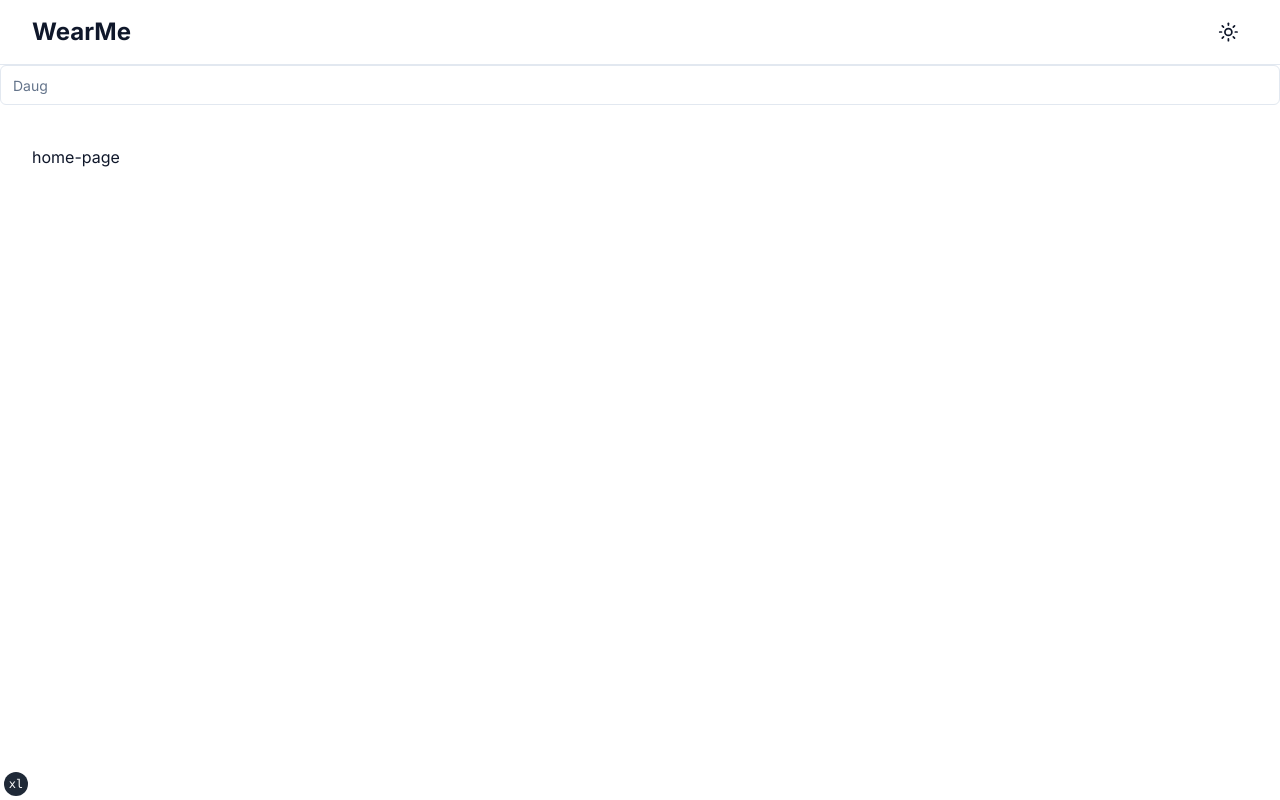
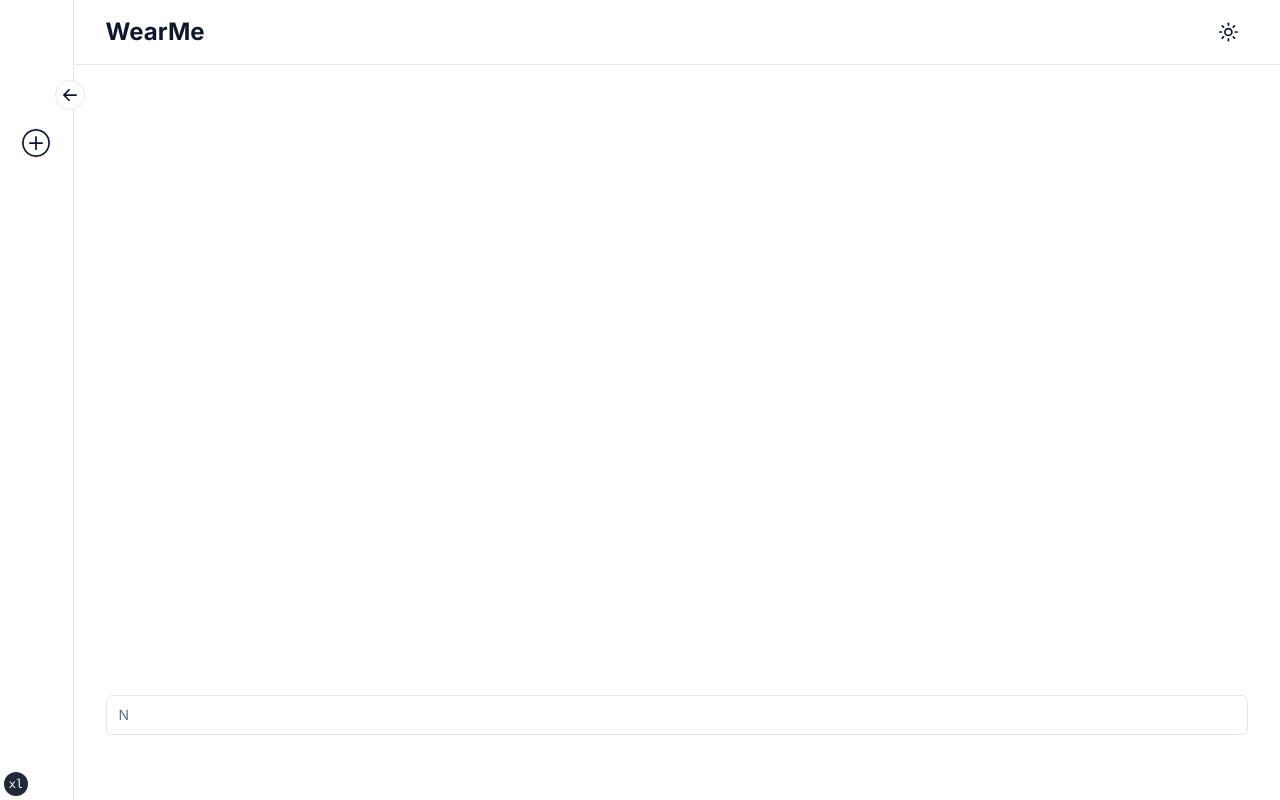
Before and after one commit to ahuangg/sbuhacks2024, a Next.js app in the folder my-app/: page / in a window 1280 px wide. Built offline with nearby package versions, Linux system fonts and the light colour scheme.

Commit message:
fixed sidebar merge issues, added create new text button, formatted searchbar

```diff
--- a/my-app/app/layout.tsx
+++ b/my-app/app/layout.tsx
@@ -8,7 +8,6 @@ import Sidebar from "@/components/section-components/sidebar"
 import { SiteHeader } from "@/components/section-components/site-header"
 import { TailwindIndicator } from "@/components/tailwind-indicator"
 import { ThemeProvider } from "@/components/theme-provider"
-import { SearchBar }  from "@/components/searchbar"
 
 export const metadata: Metadata = {
   title: {
@@ -43,10 +42,12 @@ export default function RootLayout({ children }: RootLayoutProps) {
           )}
         >
           <ThemeProvider attribute="class" defaultTheme="system" enableSystem>
-            <div className="relative flex min-h-screen flex-col">
-              <SiteHeader />
-              <SearchBar />
-              <div className="flex-1">{children}</div>
+            <div className="flex ">
+              <Sidebar />
+              <div className="relative flex min-h-screen w-full flex-col ">
+                <SiteHeader />
+                <div className="flex-1">{children}</div>
+              </div>
             </div>
             <TailwindIndicator />
           </ThemeProvider>
--- a/my-app/app/page.tsx
+++ b/my-app/app/page.tsx
@@ -1,9 +1,12 @@
-import Home from "@/components/sections/home"
+import SearchBar from "@/components/section-components/searchbar"
 
 export default function IndexPage() {
   return (
-    <section className="container grid items-center gap-6 pb-8 pt-6 md:py-10">
-      <Home />
+    <section className="container h-full after:gap-6 pb-8 pt-6 md:py-10 ">
+      <div className="h-[90%]"></div>
+      <div className="flex justify-bottom">
+        <SearchBar />
+      </div>
     </section>
   )
 }
--- a/my-app/components/searchbar.tsx
+++ /dev/null
@@ -1,32 +0,0 @@
-"use client"
-import React, { useState, useEffect } from 'react';
-import { Input } from "@/components/ui/input"
-
-export function SearchBar() {
-    const [placeholder, setPlaceHolder] = useState<string>('');
-    const placeholders: string[] = [
-        "I need ideas for my high school reunion",
-        "I want a nice suit for my prom",
-        "Daughters piano recital",
-        "Black t-shirt",
-        "Need suggestions for meeting my girlfriend's parents"
-    ];
-
-    useEffect(() => {
-        let currentPlaceholder: string = '';
-        let currentIndex: number = 0;
-        let typingEffect: NodeJS.Timeout = setInterval(() => {
-        if (currentPlaceholder.length === placeholders[currentIndex].length) {
-            currentIndex = (currentIndex + 1) % placeholders.length;
-            currentPlaceholder = '';
-            }
-                currentPlaceholder = placeholders[currentIndex].slice(0, currentPlaceholder.length + 1);
-            setPlaceHolder(currentPlaceholder);
-
-        }, 75);
-
-        return () => clearInterval(typingEffect);
-
-    }, []);
-  return <Input type="text" placeholder={placeholder} />
-}
--- /dev/null
+++ b/my-app/components/section-components/searchbar.tsx
@@ -0,0 +1,38 @@
+"use client"
+
+import React, { useEffect, useState } from "react"
+
+import { Input } from "@/components/ui/input"
+
+const SearchBar = () => {
+  const [placeholder, setPlaceHolder] = useState<string>("")
+  const placeholders: string[] = [
+    "I need ideas for my high school reunion",
+    "I want a nice suit for my prom",
+    "Daughters piano recital",
+    "Black t-shirt",
+    "Need suggestions for meeting my girlfriend's parents",
+  ]
+
+  useEffect(() => {
+    let currentPlaceholder: string = ""
+    let currentIndex: number = 0
+    let typingEffect: NodeJS.Timeout = setInterval(() => {
+      if (currentPlaceholder.length === placeholders[currentIndex].length) {
+        currentIndex = (currentIndex + 1) % placeholders.length
+        currentPlaceholder = ""
+      }
+      currentPlaceholder = placeholders[currentIndex].slice(
+        0,
+        currentPlaceholder.length + 1
+      )
+      setPlaceHolder(currentPlaceholder)
+    }, 75)
+
+    return () => clearInterval(typingEffect)
+  }, [])
+
+  return <Input type="text" placeholder={placeholder} />
+}
+
+export default SearchBar
--- a/my-app/components/section-components/sidebar.tsx
+++ b/my-app/components/section-components/sidebar.tsx
@@ -1,10 +1,11 @@
 "use client"
 
 import React from "react"
-import { BsArrowLeftShort } from "react-icons/bs"
+import { BsArrowLeftShort, BsPlusCircle } from "react-icons/bs"
 
 import { cn } from "@/lib/utils"
 import { useSidebar } from "@/hooks/useSidebar"
+import { Label } from "@/components/ui/label"
 
 const Sidebar = () => {
   const { isOpen, toggle } = useSidebar()
@@ -21,7 +22,7 @@ const Sidebar = () => {
       className={cn(
         `relative hidden h-screen border-r pt-20 md:block`,
         status && "duration-500",
-        !isOpen ? "w-72" : "w-[78px]"
+        !isOpen ? "w-64" : "w-[78px]"
       )}
     >
       <BsArrowLeftShort
@@ -33,7 +34,18 @@ const Sidebar = () => {
       />
       <div className="space-y-4 py-4">
         <div className="px-3 py-2">
-          <div className="mt-3 space-y-1"></div>
+          <div className="flex mt-6 space-y-1 justify-center gap-2 ">
+            <Label className="flex">
+              <BsPlusCircle
+                className={cn(
+                  "cursor-pointer rounded-full border bg-background text-3xl text-foreground"
+                )}
+              />
+              <div className={cn("flex items-center", !isOpen && "ml-3")}>
+                {!isOpen ? "New Chat" : ""}
+              </div>
+            </Label>
+          </div>
         </div>
       </div>
     </nav>
--- /dev/null
+++ b/my-app/components/ui/label.tsx
@@ -0,0 +1,24 @@
+import * as React from "react"
+import * as LabelPrimitive from "@radix-ui/react-label"
+import { cva, type VariantProps } from "class-variance-authority"
+
+import { cn } from "@/lib/utils"
+
+const labelVariants = cva(
+  "text-sm font-medium leading-none peer-disabled:cursor-not-allowed peer-disabled:opacity-70"
+)
+
+const Label = React.forwardRef<
+  React.ElementRef<typeof LabelPrimitive.Root>,
+  React.ComponentPropsWithoutRef<typeof LabelPrimitive.Root> &
+    VariantProps<typeof labelVariants>
+>(({ className, ...props }, ref) => (
+  <LabelPrimitive.Root
+    ref={ref}
+    className={cn(labelVariants(), className)}
+    {...props}
+  />
+))
+Label.displayName = LabelPrimitive.Root.displayName
+
+export { Label }
--- a/my-app/package.json
+++ b/my-app/package.json
@@ -14,6 +14,7 @@
     "format:check": "prettier --check \"**/*.{ts,tsx,mdx}\" --cache"
   },
   "dependencies": {
+    "@radix-ui/react-label": "^2.0.2",
     "@radix-ui/react-slot": "^1.0.2",
     "class-variance-authority": "^0.4.0",
     "clsx": "^1.2.1",
```
Also changed, not shown: 1 other file (tests, documents, lock files or other folders).
